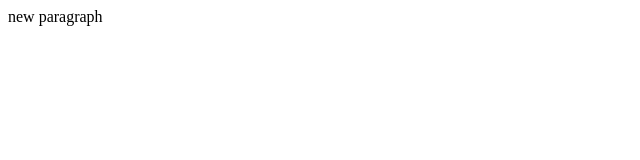
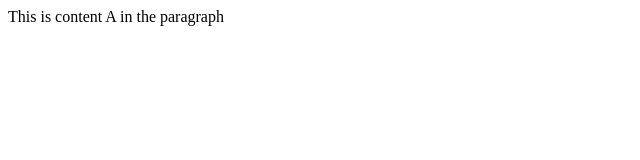
Before and after one commit to t-susee/Git-CollaborationPT2, a plain HTML site: page index.html in a window 1280 px wide. Shown: the whole page, without its empty margins (0-640 px from the left). Drawn offline with Linux system fonts and the light colour scheme.

Commit message:
Changed Paragraph to content A

```diff
--- a/index.html
+++ b/index.html
@@ -5,6 +5,6 @@
     <title>neat-branch</title>
   </head>
   <body>
-    <p>new paragraph</p>
+    <p>This is content A in the paragraph</p>
   </body>
 </html>
```
